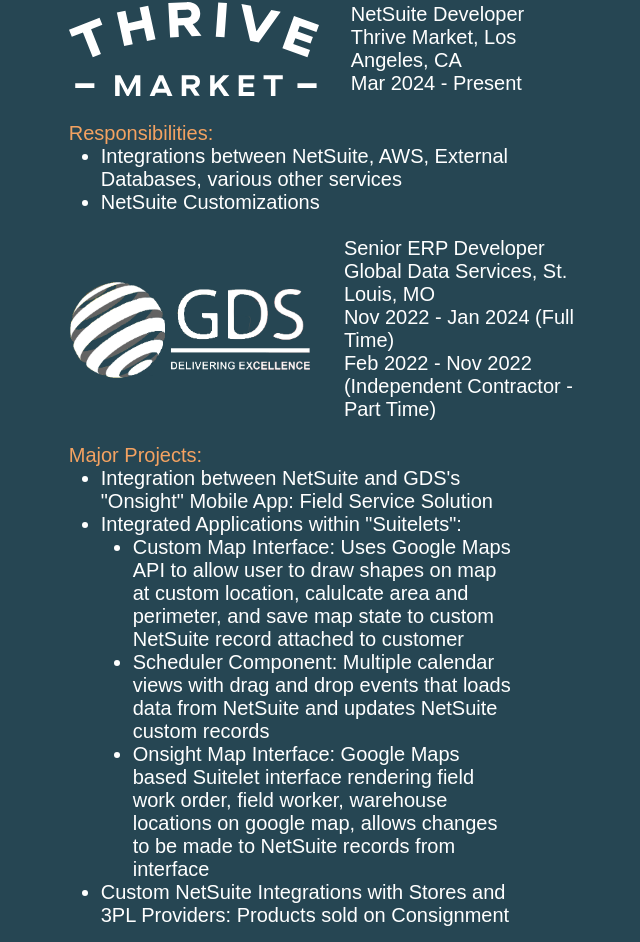
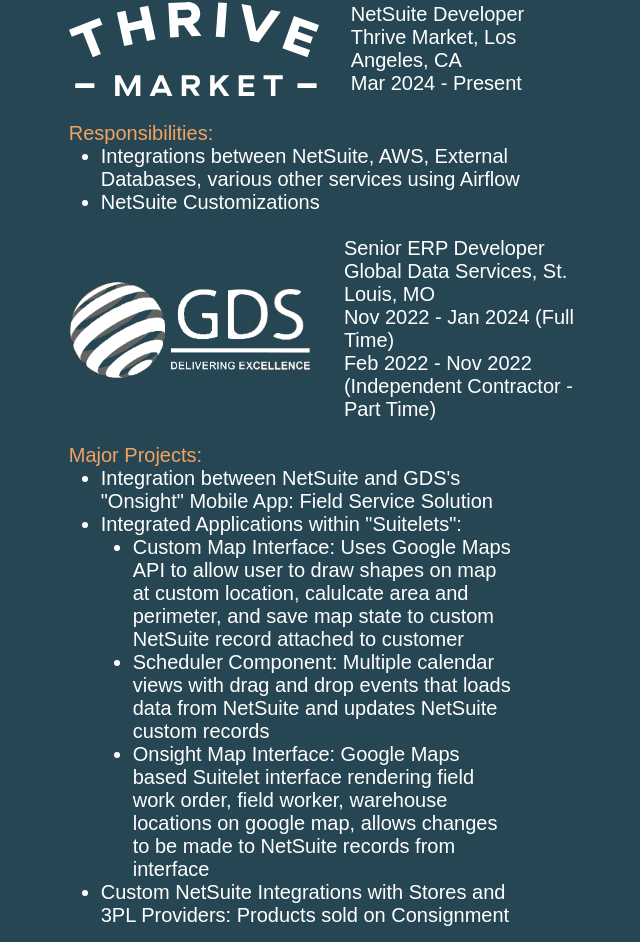
Before and after one commit to tyler-timm/react-personal-site, a Next.js app: page /resume in a window 1280 px wide. Shown: the part 804-1746 px from the top of the page, without its empty margins (317-957 px from the left). Built offline with nearby package versions, Linux system fonts and the light colour scheme.

Commit message:
Update resume.js

```diff
--- a/src/pages/resume.js
+++ b/src/pages/resume.js
@@ -48,7 +48,7 @@ export default function Resume() {
                         <span className={styles.subheading}>Responsibilities:</span>
                         <br />
                         <ul className={styles.indent1}>
-                            <li>Integrations between NetSuite, AWS, External Databases, various other services</li>
+                            <li>Integrations between NetSuite, AWS, External Databases, various other services using Airflow</li>
                             <li>NetSuite Customizations</li>
                         </ul>
                         <br />
```
